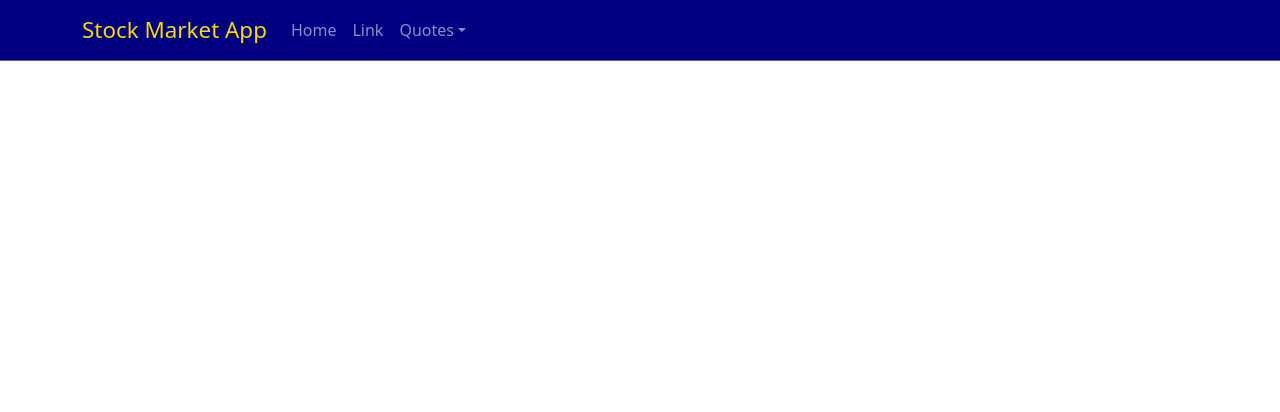
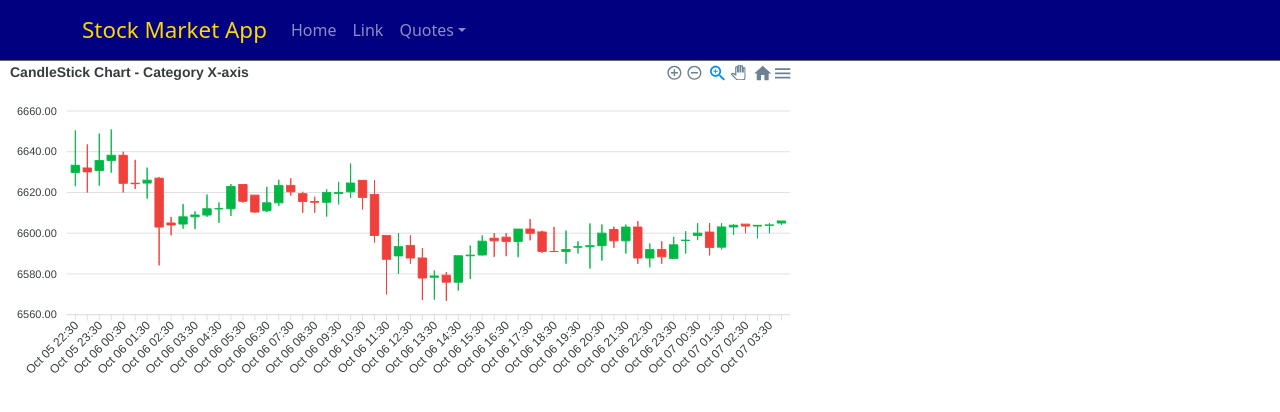
Before and after one commit to ukasz1/Stock-Market-App, a React (Create React App) app: page / in a window 1280 px wide. Shown: the top 412 px of the page. Built offline with nearby package versions, Linux system fonts and the light colour scheme.

Commit message:
Add candlestick chart with mocked data

```diff
--- a/src/App.tsx
+++ b/src/App.tsx
@@ -1,9 +1,15 @@
 import './App.css';
 import Navbar from './components/Navbar';
+import ApexChart from './components/charts/ApexChart';
 
 function App() {
   return (
-    <Navbar />
+    <div className="app">
+      <Navbar />
+      <div className="content">
+        <ApexChart />
+      </div>
+    </div>
   );
 }
 
--- /dev/null
+++ b/src/components/charts/ApexChart.jsx
@@ -0,0 +1,312 @@
+import React from 'react';
+import dayjs from 'dayjs';
+
+import ReactApexChart from 'react-apexcharts';
+
+class ApexChart extends React.Component {
+  constructor(props) {
+    super(props);
+
+    this.state = {
+      series: [{
+        name: 'candle',
+        data: [
+          {
+            x: new Date(1538778600000),
+            y: [6629.81, 6650.5, 6623.04, 6633.33]
+          },
+          {
+            x: new Date(1538780400000),
+            y: [6632.01, 6643.59, 6620, 6630.11]
+          },
+          {
+            x: new Date(1538782200000),
+            y: [6630.71, 6648.95, 6623.34, 6635.65]
+          },
+          {
+            x: new Date(1538784000000),
+            y: [6635.65, 6651, 6629.67, 6638.24]
+          },
+          {
+            x: new Date(1538785800000),
+            y: [6638.24, 6640, 6620, 6624.47]
+          },
+          {
+            x: new Date(1538787600000),
+            y: [6624.53, 6636.03, 6621.68, 6624.31]
+          },
+          {
+            x: new Date(1538789400000),
+            y: [6624.61, 6632.2, 6617, 6626.02]
+          },
+          {
+            x: new Date(1538791200000),
+            y: [6627, 6627.62, 6584.22, 6603.02]
+          },
+          {
+            x: new Date(1538793000000),
+            y: [6605, 6608.03, 6598.95, 6604.01]
+          },
+          {
+            x: new Date(1538794800000),
+            y: [6604.5, 6614.4, 6602.26, 6608.02]
+          },
+          {
+            x: new Date(1538796600000),
+            y: [6608.02, 6610.68, 6601.99, 6608.91]
+          },
+          {
+            x: new Date(1538798400000),
+            y: [6608.91, 6618.99, 6608.01, 6612]
+          },
+          {
+            x: new Date(1538800200000),
+            y: [6612, 6615.13, 6605.09, 6612]
+          },
+          {
+            x: new Date(1538802000000),
+            y: [6612, 6624.12, 6608.43, 6622.95]
+          },
+          {
+            x: new Date(1538803800000),
+            y: [6623.91, 6623.91, 6615, 6615.67]
+          },
+          {
+            x: new Date(1538805600000),
+            y: [6618.69, 6618.74, 6610, 6610.4]
+          },
+          {
+            x: new Date(1538807400000),
+            y: [6611, 6622.78, 6610.4, 6614.9]
+          },
+          {
+            x: new Date(1538809200000),
+            y: [6614.9, 6626.2, 6613.33, 6623.45]
+          },
+          {
+            x: new Date(1538811000000),
+            y: [6623.48, 6627, 6618.38, 6620.35]
+          },
+          {
+            x: new Date(1538812800000),
+            y: [6619.43, 6620.35, 6610.05, 6615.53]
+          },
+          {
+            x: new Date(1538814600000),
+            y: [6615.53, 6617.93, 6610, 6615.19]
+          },
+          {
+            x: new Date(1538816400000),
+            y: [6615.19, 6621.6, 6608.2, 6620]
+          },
+          {
+            x: new Date(1538818200000),
+            y: [6619.54, 6625.17, 6614.15, 6620]
+          },
+          {
+            x: new Date(1538820000000),
+            y: [6620.33, 6634.15, 6617.24, 6624.61]
+          },
+          {
+            x: new Date(1538821800000),
+            y: [6625.95, 6626, 6611.66, 6617.58]
+          },
+          {
+            x: new Date(1538823600000),
+            y: [6619, 6625.97, 6595.27, 6598.86]
+          },
+          {
+            x: new Date(1538825400000),
+            y: [6598.86, 6598.88, 6570, 6587.16]
+          },
+          {
+            x: new Date(1538827200000),
+            y: [6588.86, 6600, 6580, 6593.4]
+          },
+          {
+            x: new Date(1538829000000),
+            y: [6593.99, 6598.89, 6585, 6587.81]
+          },
+          {
+            x: new Date(1538830800000),
+            y: [6587.81, 6592.73, 6567.14, 6578]
+          },
+          {
+            x: new Date(1538832600000),
+            y: [6578.35, 6581.72, 6567.39, 6579]
+          },
+          {
+            x: new Date(1538834400000),
+            y: [6579.38, 6580.92, 6566.77, 6575.96]
+          },
+          {
+            x: new Date(1538836200000),
+            y: [6575.96, 6589, 6571.77, 6588.92]
+          },
+          {
+            x: new Date(1538838000000),
+            y: [6588.92, 6594, 6577.55, 6589.22]
+          },
+          {
+            x: new Date(1538839800000),
+            y: [6589.3, 6598.89, 6589.1, 6596.08]
+          },
+          {
+            x: new Date(1538841600000),
+            y: [6597.5, 6600, 6588.39, 6596.25]
+          },
+          {
+            x: new Date(1538843400000),
+            y: [6598.03, 6600, 6588.73, 6595.97]
+          },
+          {
+            x: new Date(1538845200000),
+            y: [6595.97, 6602.01, 6588.17, 6602]
+          },
+          {
+            x: new Date(1538847000000),
+            y: [6602, 6607, 6596.51, 6599.95]
+          },
+          {
+            x: new Date(1538848800000),
+            y: [6600.63, 6601.21, 6590.39, 6591.02]
+          },
+          {
+            x: new Date(1538850600000),
+            y: [6591.02, 6603.08, 6591, 6591]
+          },
+          {
+            x: new Date(1538852400000),
+            y: [6591, 6601.32, 6585, 6592]
+          },
+          {
+            x: new Date(1538854200000),
+            y: [6593.13, 6596.01, 6590, 6593.34]
+          },
+          {
+            x: new Date(1538856000000),
+            y: [6593.34, 6604.76, 6582.63, 6593.86]
+          },
+          {
+            x: new Date(1538857800000),
+            y: [6593.86, 6604.28, 6586.57, 6600.01]
+          },
+          {
+            x: new Date(1538859600000),
+            y: [6601.81, 6603.21, 6592.78, 6596.25]
+          },
+          {
+            x: new Date(1538861400000),
+            y: [6596.25, 6604.2, 6590, 6602.99]
+          },
+          {
+            x: new Date(1538863200000),
+            y: [6602.99, 6606, 6584.99, 6587.81]
+          },
+          {
+            x: new Date(1538865000000),
+            y: [6587.81, 6595, 6583.27, 6591.96]
+          },
+          {
+            x: new Date(1538866800000),
+            y: [6591.97, 6596.07, 6585, 6588.39]
+          },
+          {
+            x: new Date(1538868600000),
+            y: [6587.6, 6598.21, 6587.6, 6594.27]
+          },
+          {
+            x: new Date(1538870400000),
+            y: [6596.44, 6601, 6590, 6596.55]
+          },
+          {
+            x: new Date(1538872200000),
+            y: [6598.91, 6605, 6596.61, 6600.02]
+          },
+          {
+            x: new Date(1538874000000),
+            y: [6600.55, 6605, 6589.14, 6593.01]
+          },
+          {
+            x: new Date(1538875800000),
+            y: [6593.15, 6605, 6592, 6603.06]
+          },
+          {
+            x: new Date(1538877600000),
+            y: [6603.07, 6604.5, 6599.09, 6603.89]
+          },
+          {
+            x: new Date(1538879400000),
+            y: [6604.44, 6604.44, 6600, 6603.5]
+          },
+          {
+            x: new Date(1538881200000),
+            y: [6603.5, 6603.99, 6597.5, 6603.86]
+          },
+          {
+            x: new Date(1538883000000),
+            y: [6603.85, 6605, 6600, 6604.07]
+          },
+          {
+            x: new Date(1538884800000),
+            y: [6604.98, 6606, 6604.07, 6606]
+          },
+        ]
+      }],
+      options: {
+        chart: {
+          type: 'candlestick',
+        },
+        title: {
+          text: 'CandleStick Chart - Category X-axis',
+          align: 'left'
+        },
+        // annotations: {
+        //   xaxis: [
+        //     {
+        //       x: 'Oct 06 14:00',
+        //       borderColor: '#00E396',
+        //       label: {
+        //         borderColor: '#00E396',
+        //         style: {
+        //           fontSize: '12px',
+        //           color: '#fff',
+        //           background: '#00E396'
+        //         },
+        //         orientation: 'horizontal',
+        //         offsetY: 7,
+        //         text: 'Annotation Test'
+        //       }
+        //     }
+        //   ]
+        // },
+        tooltip: {
+          enabled: true,
+        },
+        xaxis: {
+          type: 'category',
+          labels: {
+            formatter: function(val) {
+              return dayjs(val).format('MMM DD HH:mm')
+            }
+          }
+        },
+        yaxis: {
+          tooltip: {
+            enabled: true
+          }
+        }
+      },
+    };
+  }
+
+  render() {
+    return (
+      <div id="chart">
+        <ReactApexChart options={this.state.options} series={this.state.series} type="candlestick" height={350} width={800} />
+      </div>
+    );
+  }
+}
+
+export default ApexChart;
```
